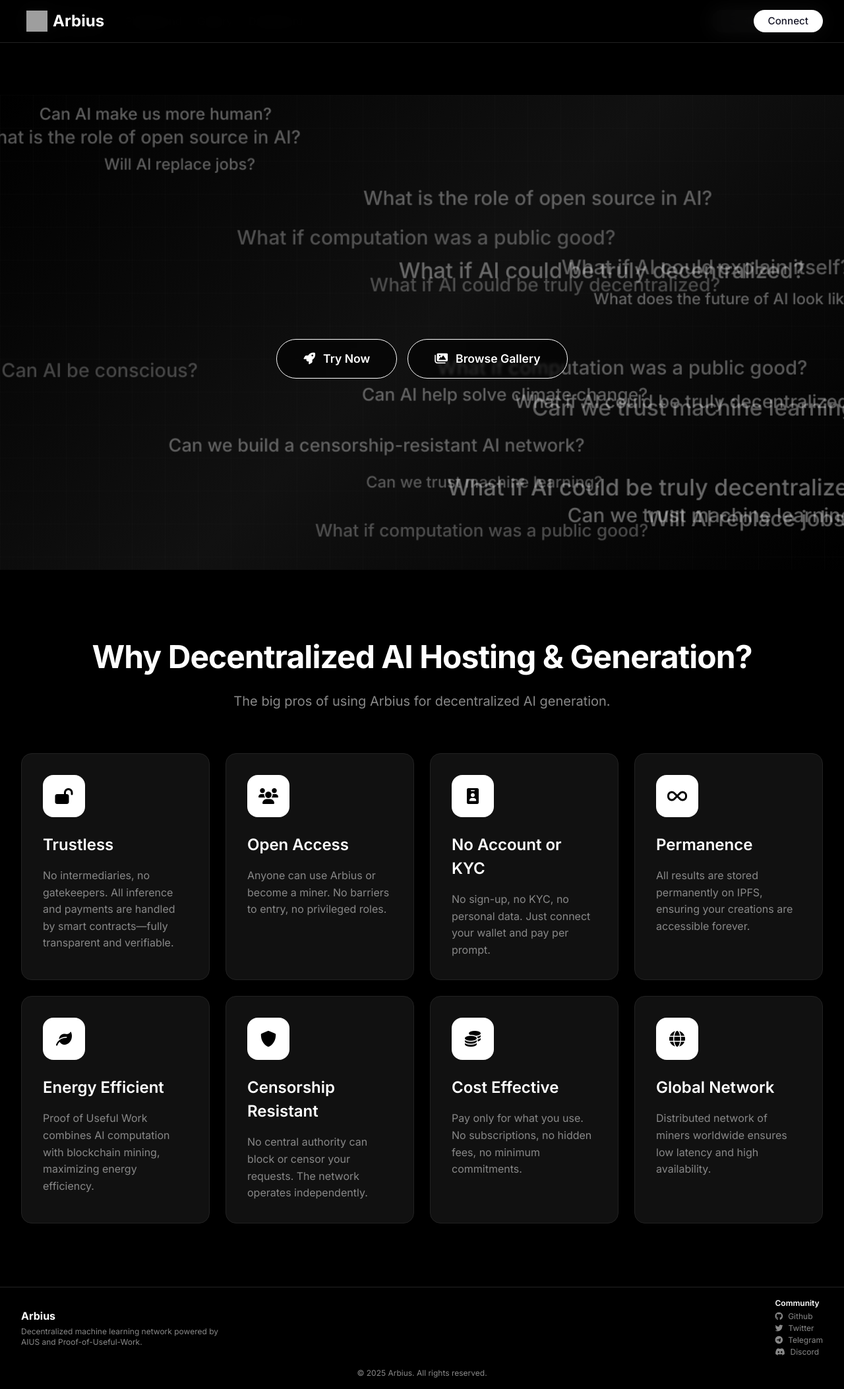
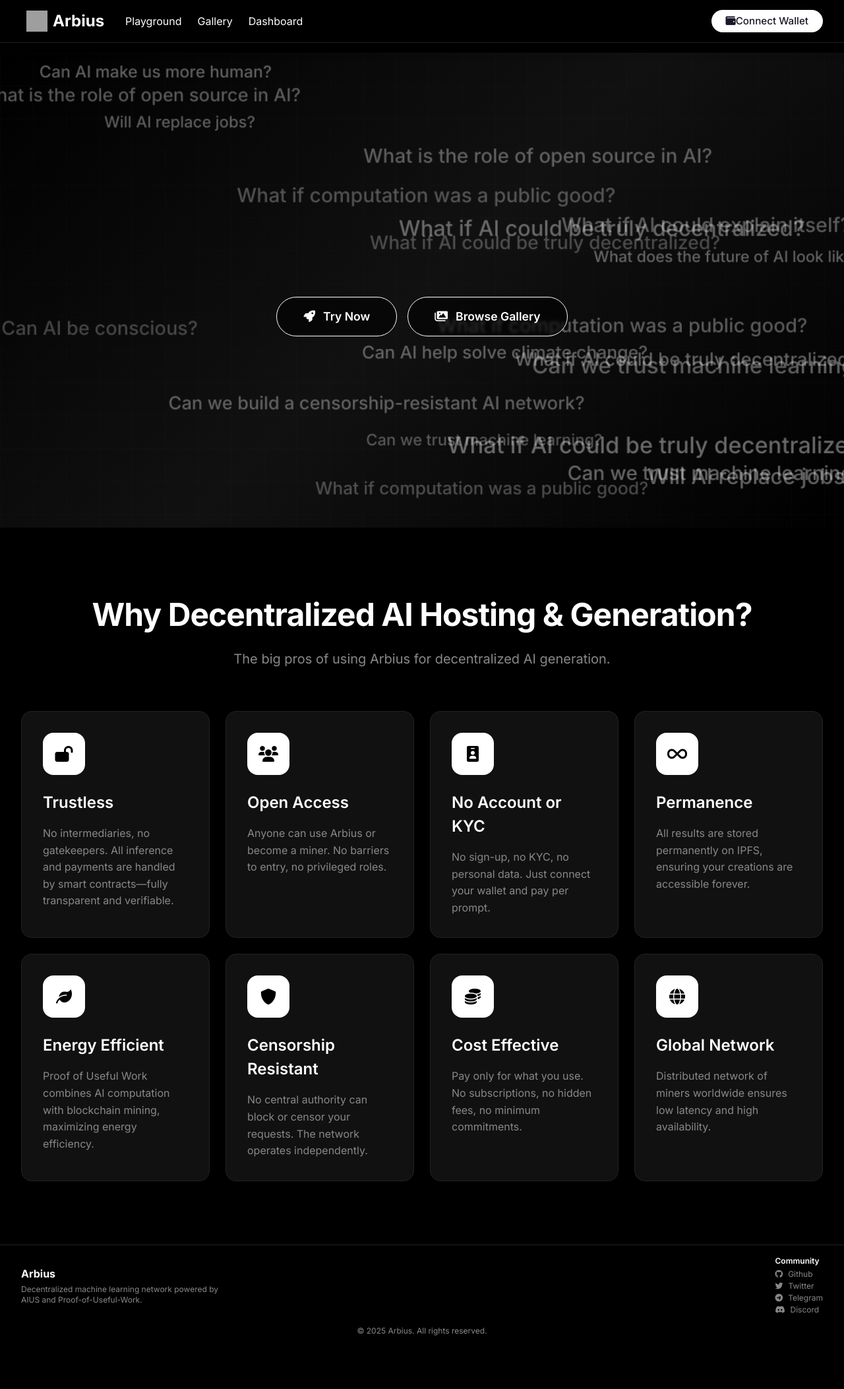
Before and after one commit to svdl1185/arbius_playground, a Django app: page / in a window 1280 px wide. Shown: the whole page at 66% size. After the commit the page ends 2025 px from the top, so only its background shows below. Run offline with Django 5.2, Linux system fonts and the light colour scheme; some libraries are stand-ins or nearby versions; grey boxes are pictures that could not be loaded.

Commit message:
Fix wallet button on homepage - Remove duplicate navbar from home.html - Let home page use base.html navbar properly - Wallet button should now work correctly

```diff
--- a/playground/templates/home.html
+++ b/playground/templates/home.html
@@ -380,36 +380,6 @@
 {% endblock %}
 
 {% block content %}
-<!-- Navigation -->
-<nav class="nav-glass w-full fixed top-0 z-30 transition-all duration-300">
-  <div class="max-w-7xl mx-auto px-2 sm:px-4 lg:px-8 flex items-center justify-between h-16 relative">
-    <!-- Logo and Name on Left -->
-    <div class="flex items-center justify-start gap-2 pl-2 py-2">
-      <a href="{% url 'home' %}" class="flex items-center gap-2 font-bold text-lg sm:text-2xl text-white">
-        <img src="{% static 'arbius.ef337b97.svg' %}" alt="Arbius Logo" class="inline-block w-7 h-7 sm:w-8 sm:h-8" />
-        <span>Arbius</span>
-      </a>
-    </div>
-
-    <!-- Wallet/Actions on Right -->
-    <div class="flex items-center gap-3">
-      <!-- Desktop Wallet Section -->
-      <div class="navbar-wallet">
-        <button id="connect-wallet-btn" class="wallet-btn-outline">Connect</button>
-        <div id="wallet-connected-container" class="wallet-connected-dropdown" style="display:none;position:relative;">
-          <button id="wallet-address-pill" class="wallet-address-pill">@wallet</button>
-          <div id="wallet-dropdown-menu" class="wallet-dropdown-menu" style="display:none;">
-            <a href="#" class="wallet-dropdown-item"><img src="https://arbiscan.io/images/svg/brands/arbitrum.svg" style="width:18px;height:18px;vertical-align:middle;margin-right:8px;">Arbiscan</a>
-            <a href="#" class="wallet-dropdown-item"><i class="fas fa-chart-pie" style="width:18px;margin-right:8px;"></i>Usage</a>
-            <button id="disconnect-wallet-btn" class="wallet-dropdown-item"><i class="fas fa-unlink" style="width:18px;margin-right:8px;"></i>Disconnect</button>
-          </div>
-        </div>
-      </div>
-    </div>
-  </div>
-</nav>
-
-<main class="flex-1 w-full pt-16">
 <!-- Hero Section -->
 <section class="hero-section">
   <div class="grid-pattern"></div>
@@ -496,7 +466,6 @@
     </div>
   </div>
 </section>
-</main>
 
 <script>
 document.addEventListener('DOMContentLoaded', function() {
```
